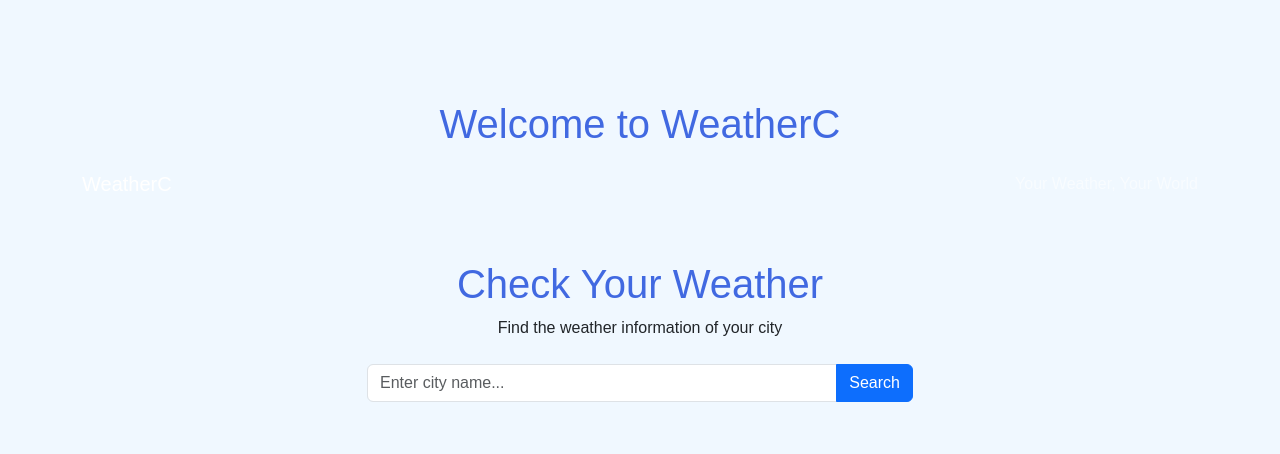
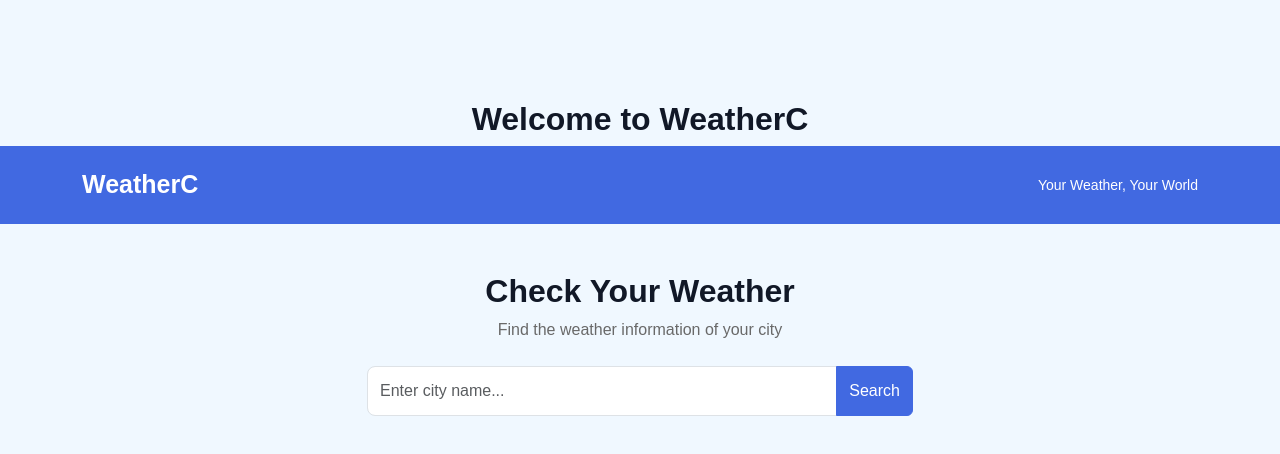
Before and after one commit to chandikagihan2/WeatherC, a plain HTML site: page index.html in a window 1280 px wide. Drawn offline with nearby package versions, Linux system fonts and the light colour scheme.

Commit message:
Add CSS styles for weather navbar, buttons, and typography

```diff
--- a/css/style.css
+++ b/css/style.css
@@ -9,3 +9,45 @@ h1{
     color: royalblue;
     font-size: 40px;
 }
+
+.weather-navbar {
+    background-color: royalblue;
+    padding: 15px 0;
+}
+
+.navbar-brand {
+    color: white;
+    font-size: 25px;
+    font-weight: bold;
+}
+
+.navbar-text {
+    color: white;
+    font-size: 14px;
+}
+
+h1 {
+    color: rgb(17, 24, 39);
+    font-size: 32px;
+    font-weight: bold;
+}
+
+p {
+    color: rgb(105, 105, 105);
+    font-size: 16px;
+}
+
+.form-control {
+    padding: 12px;
+    border-radius: 8px;
+}
+
+.btn-primary {
+    background-color: royalblue;
+    border-color: royalblue;
+}
+
+.btn-primary:hover {
+    background-color: darkblue;
+    border-color: darkblue;
+}
```
